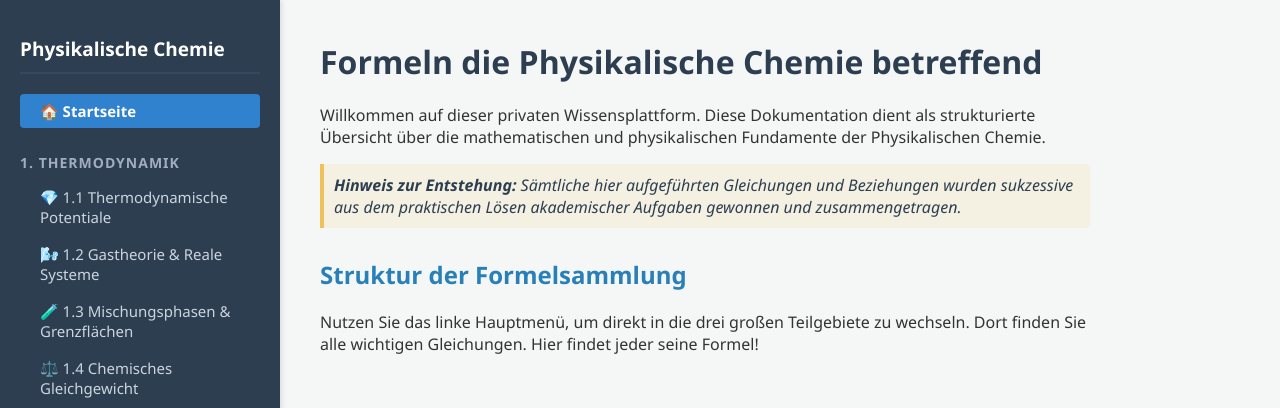
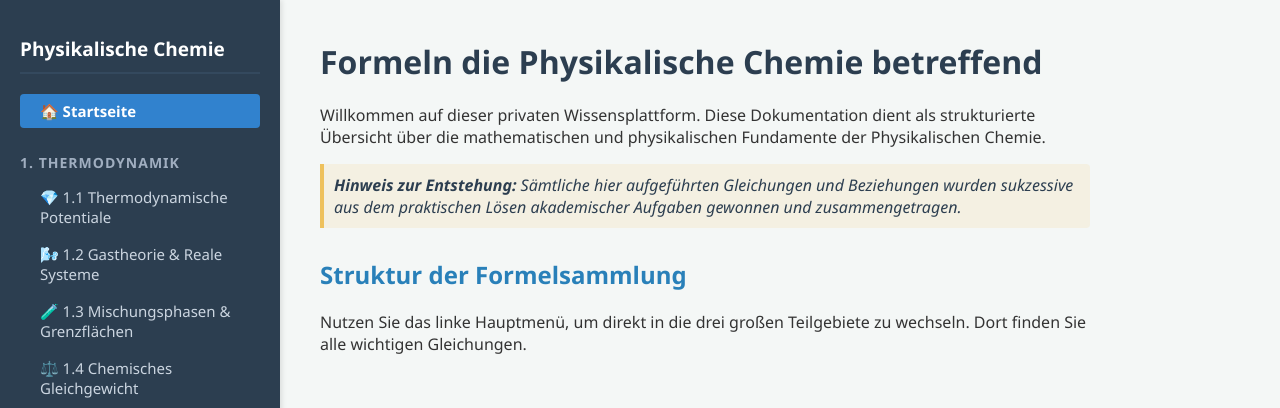
Before and after one commit to pc-formeln/x, a plain HTML site: page index.html in a window 1280 px wide. Shown: the top 408 px of the page. Drawn offline with Linux system fonts and the light colour scheme.

Commit message:
Add files via upload

```diff
--- a/index.html
+++ b/index.html
@@ -63,7 +63,7 @@
             </p>
 
             <h2>Struktur der Formelsammlung</h2>
-            <p>Nutzen Sie das linke Hauptmenü, um direkt in die drei großen Teilgebiete zu wechseln. Dort finden Sie alle wichtigen Gleichungen. Hier findet jeder seine Formel!</p>
+            <p>Nutzen Sie das linke Hauptmenü, um direkt in die drei großen Teilgebiete zu wechseln. Dort finden Sie alle wichtigen Gleichungen.</p>
         </div>
 
         <footer>
```
